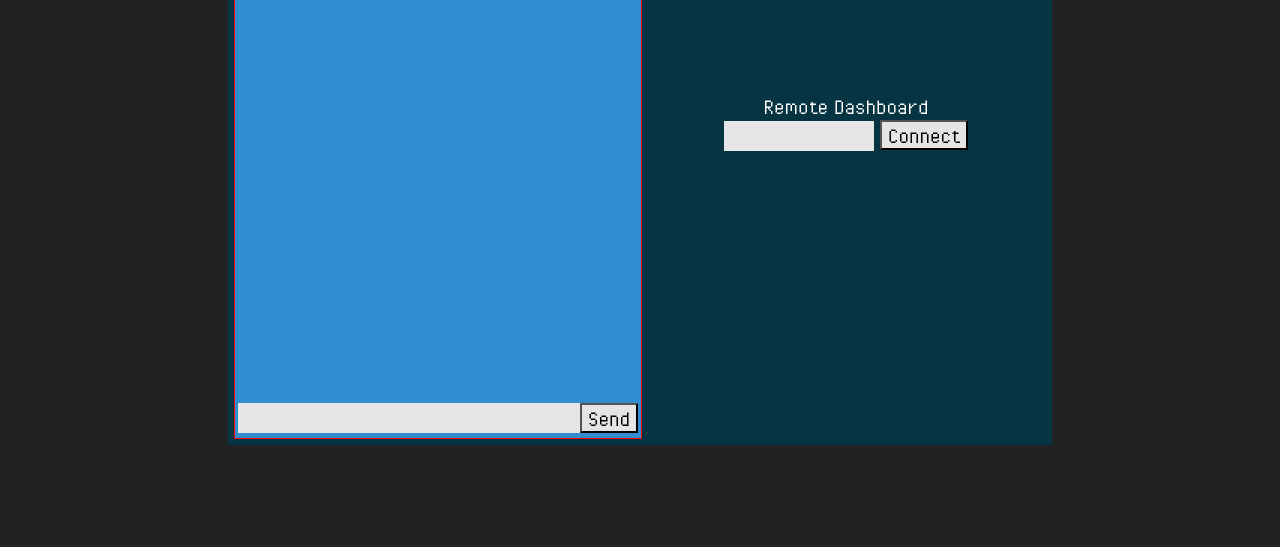
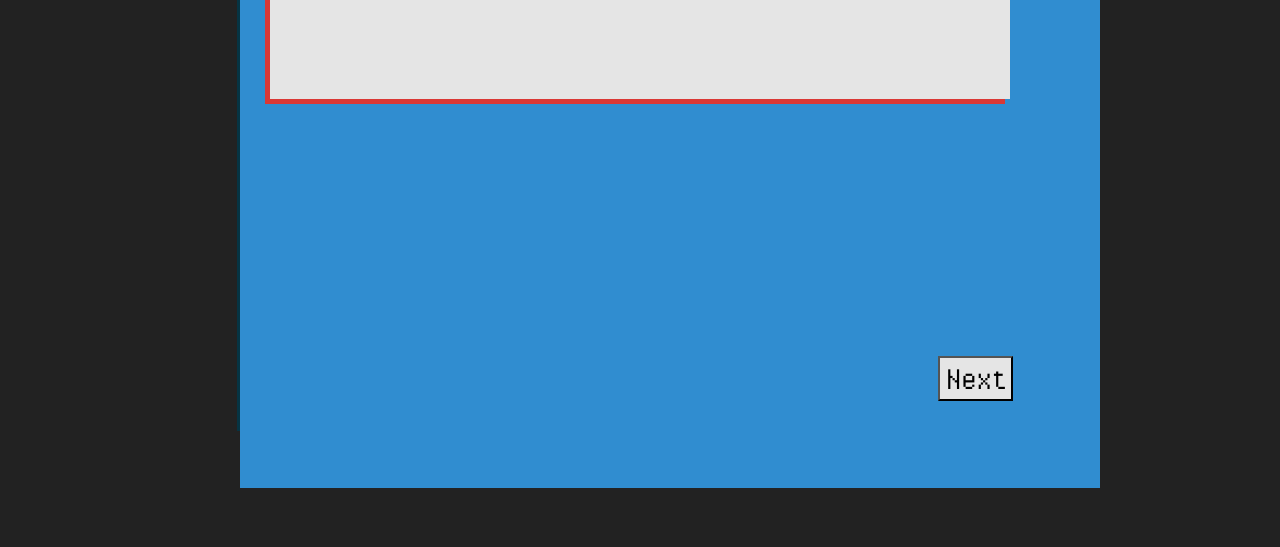
Before and after one commit to smikulcik/dubiety, a website: page html/index.html in a window 1280 px wide. Shown: the part 253-800 px from the top of the page. Drawn offline with nearby package versions, Linux system fonts and the light colour scheme; files that its build step writes are made by us from their sources; files whose address does not match are found by name.

Commit message:
Add intro sequence

```diff
--- a/html/index.html
+++ b/html/index.html
@@ -8,7 +8,15 @@
 </head>
 <body>
 	<h1 class='title'>Dubiety</h1>
-	<table class=game><tr>
+	<div class=game>
+		<div class=intro>
+			<h1>Introduction</h1>
+			<div class='text'>
+
+			</div>
+			<button class=introNext>Next</button>
+		</div>
+		<table class=main><tr>
 			<td><div class='chat redOutline'></div></td>
 			<td>
 				<div class='dashboard'>
@@ -46,6 +54,7 @@
 				</div>
 			</td>
 		</tr></table>
+	</div>
 	<script>
 
 		var dashboard = $('.dashboard');
@@ -114,8 +123,85 @@
 		var session = new Session();
 
 		var chat = $('.chat');
-		chat.Chat("Jeff Jacobs", function(msg){
+		chat.Chat("Jeff", function(msg){
 			session.send(msg);
+		});
+
+		var startMain = function(){
+			chat.Chat.receiveMsg("Hello?", "Anton");
+			chat.Chat.receiveMsg("SOS!", "Anton");
+			chat.Chat.receiveMsg("I'm going to die here!!!", "Anton");
+			chat.Chat.receiveMsg("soS", "Anton");
+			$('.intro').hide();
+			$('.main').show();
+			setTimeout(function(){chat.Chat.receiveMsg("Is anyone there?", "Anton");},500);
+			setTimeout(function(){chat.Chat.receiveMsg("Can you hear me?", "Anton");},2000);
+		};
+
+		var intro_text = [
+			"Hello Jeff!",
+
+			"Welcome to your first day with the ground control squad for the " +
+			"Space Exploration Team (SET).",
+
+			"Thank you for taking your time to complete your training for the SET " +
+			"ground control.  This should take around 1 minute to complete.",
+
+			"Here at SET ground control, we provide commuication services " +
+			"for manned space crafts to monitor astronaut vitals, and " +
+			"ship statuses to make sure that " +
+			"the astronauts are physically, mentally, and emotionally stable.",
+
+			"For the sake of each " +
+			"mission, it is your duty to keep good relations with the astronauts " +
+			"so that they do not become anxious and lose focus.",
+
+			"Try giving supporting words to keep stressful situations at " +
+			"a minimum.  Also, always give good advice.  The astronauts trust " +
+			"you, and will follow what you think is best.",
+
+			"We communicate with our astronauts via the TextChat application.",
+
+			"Also, you may view the status of the astronauts and their ship via the " +
+			"Remote Dashboard.  All you need is a passcode to connect to each shuttle",
+
+			"Over our past 10 years of operation, we have never had any serious " +
+			"issues, so we do not expect to have any problems now.",
+
+			"Since we have no spacecrafts of our own in orbit, we are not currently " +
+			"staffing people at ground control.",
+
+			"Thank you for completing your mandatory SET ground control training. <br/><br/>" +
+			"Feel free to try out the TextChat application and the Remote Dashboard. " +
+			"Again, none of our spacecrafts are in orbit, so there really isn't " +
+			"anything going on."
+		];
+		var intro_page = 0;
+
+		var nextIntroPage = function(){
+			$('.intro button.introNext').prop("disabled", true)
+				.css({"font-weight": "normal", "font-size": '24px', 'height': '30px'}, 500);
+			$('.intro .text').html(intro_text[intro_page]);
+				var timeout =  30*intro_text[intro_page].length; //.03s per character
+				setTimeout(function(){
+					$('.intro button.introNext').prop("disabled", false);
+					$('.intro button.introNext')
+						.animate({"font-weight": "bold", "font-size": '35px', "height": '45px'}, 500)
+				}, timeout);
+			intro_page++;
+		};
+
+		$('.main').hide();
+		nextIntroPage();
+
+		$('.intro button.introNext').click(function(){
+			if(intro_page == intro_text.length - 1){
+				$('.intro button.introNext').text("Load TextChat and Remote Dashboard");
+			}
+				if(intro_page == intro_text.length){
+					startMain();
+				}
+			nextIntroPage();
 		});
 		</script>
 </body>
--- a/static/css/dubiety.css
+++ b/static/css/dubiety.css
@@ -14,6 +14,7 @@ body {
 }
 
 .game {
+	position: relative;
   height:600px;
   width:800px;
   margin:auto;
@@ -64,6 +65,27 @@ body {
 	padding: 3px;
 }
 
+.intro {
+	padding: 30px;
+	background-color: #308dd0;
+	width: 100%;
+	height: 100%;
+}
+.intro .text {
+	padding: 20px;
+	width: 700px;
+ 	background-color: #e5e5e5;
+	box-shadow: -5px 5px #da3835;
+	font-size: 30px;
+	min-height: 125px;
+}
+
+.intro button.introNext {
+	position: absolute;
+	bottom: 30px;
+	right: 30px;
+}
+
 button {
 	height: 30px;
 	margin:0px;
```
Lines whose indentation alone changed are shown as unchanged.
